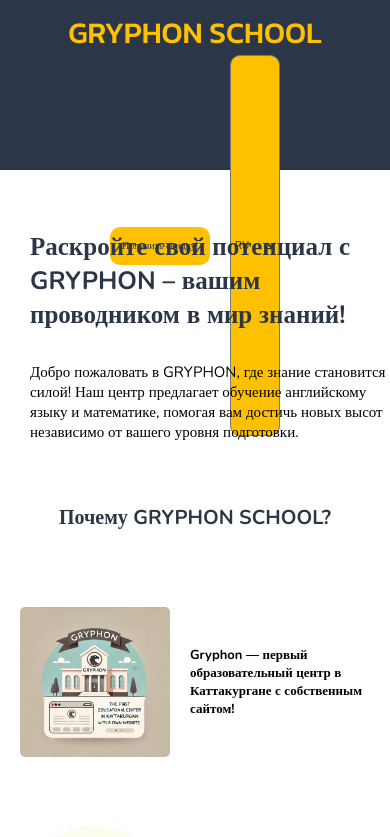
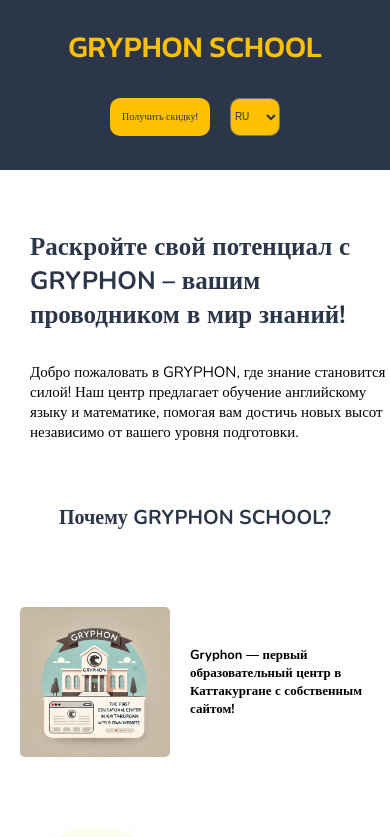
Before and after one commit to muhammadfayziyev2/GryphonSchool, a Next.js app: page / in a window 390 px wide. Shown: the top 837 px of the page. Built offline with nearby package versions, Linux system fonts and the light colour scheme.

Commit message:
uzgarish

```diff
--- a/src/app/components/Header.jsx
+++ b/src/app/components/Header.jsx
@@ -59,7 +59,7 @@
                     <select
                         className="select_header"
                         value={language}
-                        onChange={(e) => changeLanguage(e.target.value)} // 🔥 Tilni o'zgartirish
+                        onChange={(e) => changeLanguage(e.target.value)}
                     >
                         <option value="ru">RU</option>
                         <option value="uz">UZ</option>
--- a/src/app/media.css
+++ b/src/app/media.css
@@ -51,7 +51,7 @@
     }
     .select_header{
         font-size: 10px;
-        height: 381px;
+        height: 38px;
     }
     .main_word {
         font-size: 25px;
```
